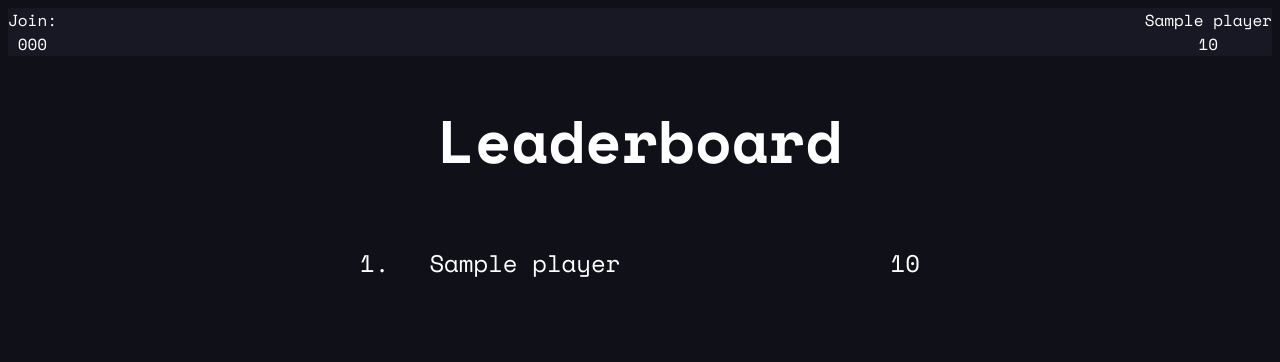
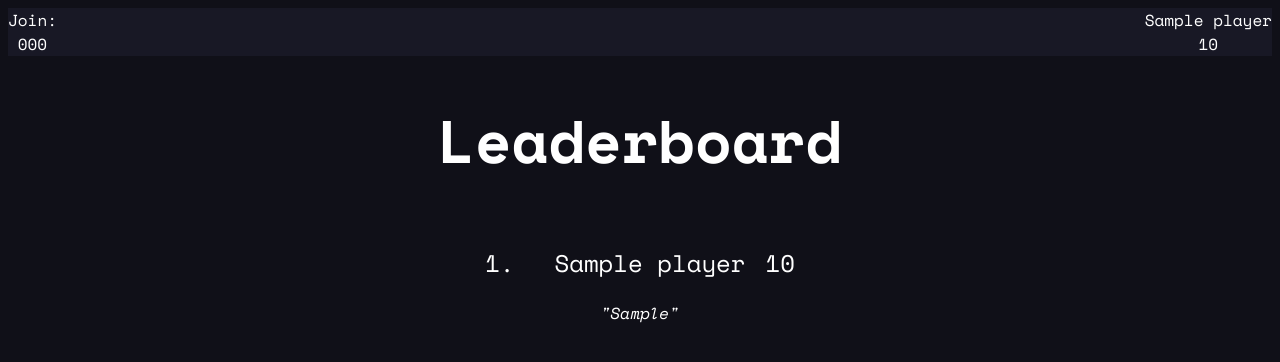
Before and after one commit to zhu-bat/poem-game, a Flask app: template templates/player/results.html in a window 1280 px wide. Shown: the top 362 px of the page. Run offline with Flask 3, Linux system fonts and the light colour scheme; tables that the repository leaves empty hold one stand-in row (values such as "Sample post"); the template is opened without the code that fills it: values that come from a table or form of the project are taken from there, most other values are stand-ins (such as "Sample title", 1, 10 or a date in 2020).

Commit message:
Show poems on results screen

```diff
--- a/static/css/results.css
+++ b/static/css/results.css
@@ -1,7 +1,10 @@
 .leaderboard {
   display: flex;
   flex-direction: column;
-  width: 600px
+  flex-wrap: wrap;
+  max-height: 70vh;
+  align-content: center;
+  justify-content: space-around;
 }
 
 .leaderboard span {
@@ -15,6 +18,14 @@
   flex-direction: row;
 }
 
+.leaderboard .player-entry {
+    margin-bottom: 10px;
+}
+
+.leaderboard .player-poem {
+    max-width: 400px;
+}
+
 
 .row .score {
     margin-left:auto;
--- a/templates/player/results.html
+++ b/templates/player/results.html
@@ -16,10 +16,13 @@
 <div class="leaderboard">
 
     {% for p in server.get_players_ranked() %}
-    <div class="row">
-        <span> {{ p.get_ranking(server) }}.</span>
-        <span> {{ p.name }}</span>
-        <span class="score"> {{ p.score }}</span>
+    <div class="player-entry">
+        <div class="row">
+            <span> {{ p.get_ranking(server) }}.</span>
+            <span> {{ p.name }}</span>
+            <span class="score"> {{ p.score }}</span>
+        </div>
+        <div class="player-poem"><em>"{{ p.poem }}"</em></div>
     </div>
     {% endfor %}
 </div>
```
